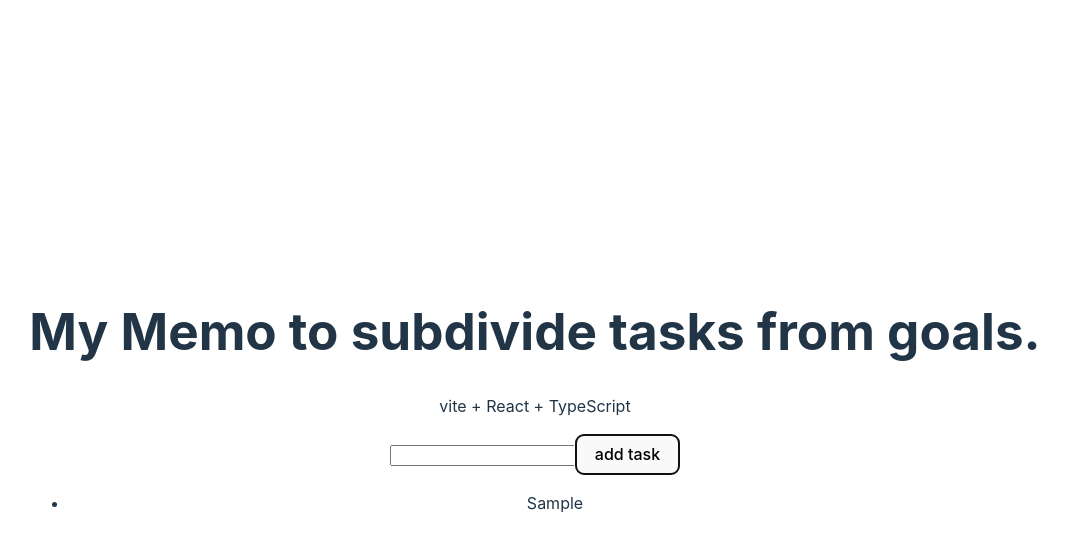
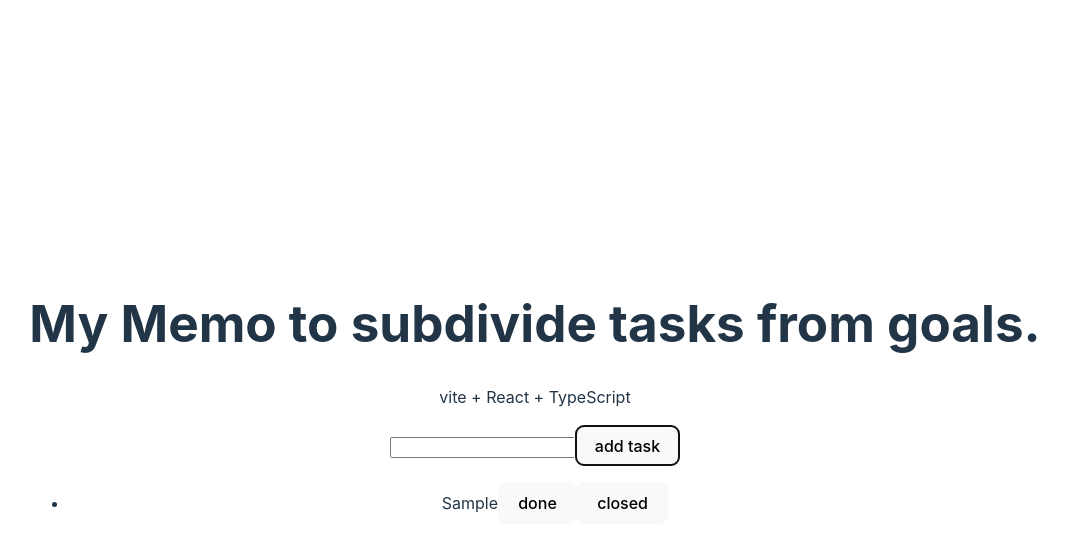
Before and after one commit to syk22/MyMemo, a React (Vite) app: page / in a window 1280 px wide. Both pictures are taken after typing "Sample" into the empty fields and a click on the button "add task". Shown: the top 550 px of the page, without its empty margins (105-1173 px from the left). Built offline with nearby package versions, Linux system fonts and the light colour scheme.

Commit message:
Added buttons.

```diff
--- a/src/components/List.tsx
+++ b/src/components/List.tsx
@@ -6,6 +6,8 @@ export const List = (props: ToDoFormat) => {
   return (
     <li key={id.toString()} className={`${isDone ? 'done' : ''} ${isClosed ? 'closed' : ''}`}>
       {todoText}
+      {!isDone ? <button>done</button> : null}
+      {!isClosed ? <button>closed</button> : null}
     </li>
   );
 };
```
